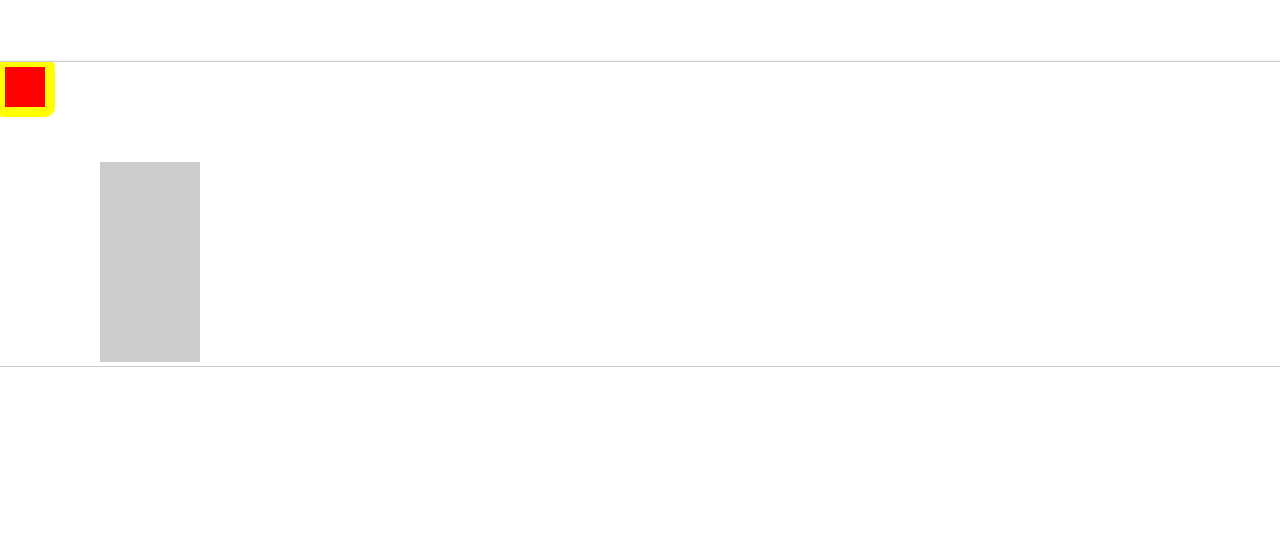
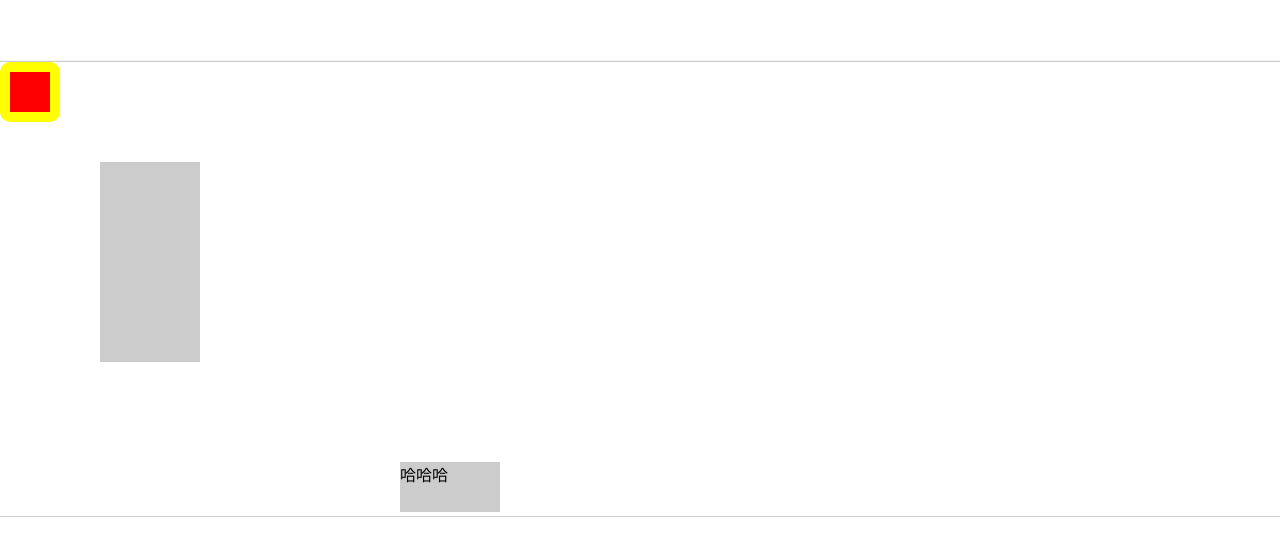
Before and after one commit to MaxYanDD/vue-svg, a Vue app: page / in a window 1280 px wide. Shown: the top 556 px of the page. Built offline with nearby package versions, Linux system fonts and the light colour scheme.

Commit message:
编写vtext组件

```diff
--- a/package.json
+++ b/package.json
@@ -8,6 +8,7 @@
     "lint": "vue-cli-service lint"
   },
   "dependencies": {
+    "@vue/cli": "^3.10.0",
     "core-js": "^2.6.5",
     "element-ui": "^2.11.1",
     "vue": "^2.6.10"
--- a/src/components/canvas/index.vue
+++ b/src/components/canvas/index.vue
@@ -38,8 +38,8 @@ export default {
           type: "rect",
           width: 50,
           height: 50,
-          x: 0,
-          y: 0,
+          x: 5,
+          y: 5,
           rx: 5,
           ry: 5,
           fill: "red",
@@ -62,6 +62,21 @@ export default {
           strokeWidth: 0,
           transform: "",
           style: "cursor:move"
+        },{
+          name: "Vtext",
+          type: "rect",
+          x: 400,
+          y: 400,
+          width: 100,
+          height: 50,
+          rx: 0,
+          ry: 0,
+          fill: '#ccc',
+          stroke: "",
+          strokeWidth: 0,
+          transform: "",
+          style: "",
+          text:'哈哈哈'
         }
       ]
     };
--- /dev/null
+++ b/src/components/elements/Vtext.vue
@@ -0,0 +1,69 @@
+<template>
+  <g>
+    <rect
+      :x="option.x"
+      :y="option.y"
+      :width="option.width"
+      :height="option.height"
+      :rx="option.rx"
+      :ry="option.ry"
+      :fill="option.fill"
+      :stroke="option.stroke"
+      :stroke-width="option.strokeWidth || 0"
+      :transform="option.transform"
+      :stroke-dasharray="option.dasharray "
+      :style="option.style"
+      @mousedown="mouseDownHandler"
+    />
+    <g>
+      <foreignObject
+        :x="option.x"
+        :y="option.y"
+        :width="option.width"
+        :height="option.height"
+        @mousedown="mouseDownHandler(false)"
+        :style="`cursor:move;overflow:visible;`"
+        pointer-events="all"
+      >
+        <div style="width:100%;height:100%">
+          <p
+            :contenteditable="isEditing"
+            :style="option.style+`;outline:none;cursor:text;`"
+            @mousedown.stop
+          >{{option.text}}</p>
+        </div>
+      </foreignObject>
+    </g>
+  </g>
+</template>
+
+<script>
+export default {
+  name: 'Vtext',
+  props: {
+    option: {
+      type: Object
+    },
+    index: {
+      type: Number
+    }
+  },
+  data() {
+    return {
+      isEditing: true
+    };
+  },
+  methods: {
+    mouseDownHandler(value) {
+      if(value) {
+        return;
+      }else{
+        this._bus.$emit('changeIndex', this.index);
+      }
+    }
+  }
+};
+</script>
+
+<style lang="scss" scoped>
+</style>
```
Also changed, not shown: 1 other file (tests, documents, lock files or other folders).
